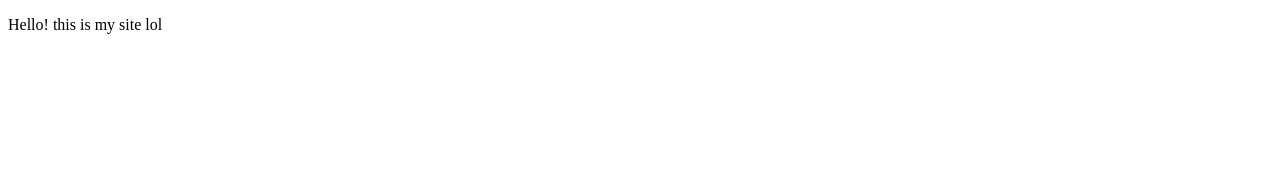
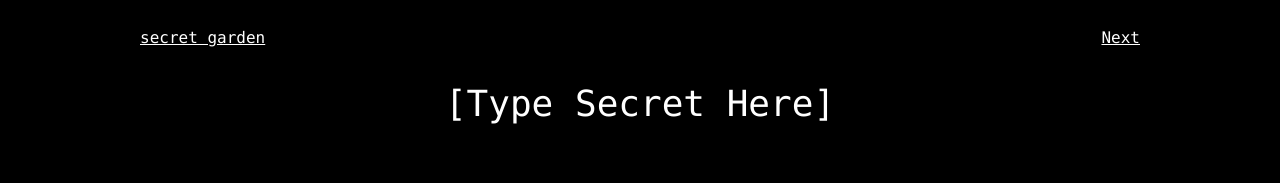
Before and after one commit to jlliu/dark_site, a plain HTML site: page index.html in a window 1280 px wide. Drawn offline with Linux system fonts and the light colour scheme.

Commit message:
adding some boilerplate with fill-in

```diff
--- a/index.html
+++ b/index.html
@@ -1,8 +1,41 @@
 <!DOCTYPE html>
 <html>
 	<head>
+	<style>
+		body{
+			background-color:black;
+			color:white;
+			font-family:Monaco;
+		}
+		a{
+			color:white;
+		}
+		.wrapper{
+			width:90%;
+			max-width:1000px;
+			margin:auto;
+			padding:20px;
+		}
+		.secret{
+			text-align:center;
+			font-size:36px;
+		}
+		.home{
+			float:left;
+		}
+		.next-button{
+			float:right;
+		}
+	</style>
 	</head>
 	<body>
-		<p> Hello! this is my site lol</p>
+		<div class="wrapper">
+			<a href="" class="home">secret garden</a>
+			<!-- TODO: Fill in the next link in the webring here -->
+			<a href="fill-in" class="next-button">Next</a><br>
+			<!-- TODO: Type your secret here. Feel free to play around with the website! -->
+			<p class="secret">[Type Secret Here]</p>
+
+		</div>
 	</body>
 </html>
```
